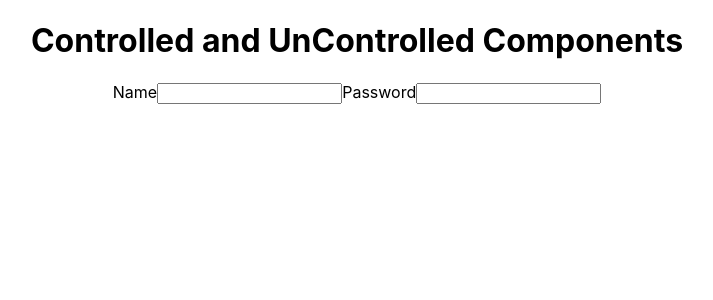
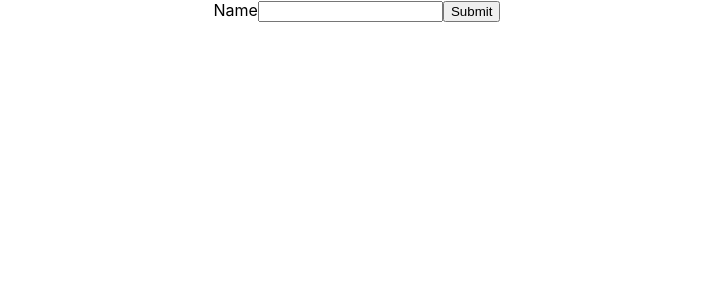
Before and after one commit to swapnilranmale2003/react-practicals, a React (Create React App) app in the folder practiseset3/: page / in a window 1280 px wide. Shown: the top 300 px of the page, without its empty margins (283-996 px from the left). Built offline with nearby package versions, Linux system fonts and the light colour scheme.

Commit message:
Uncontrolled component

```diff
--- a/practiseset3/src/App.js
+++ b/practiseset3/src/App.js
@@ -1,6 +1,7 @@
 
 import './App.css';
 import { useState } from 'react';
+import UnControlled from './UnControlled/UnControlled';
 
 //1 React form
 //Controlled compo
@@ -27,15 +28,16 @@ function App() {
 
   return (
     <div className="App">
-      <h1>Controlled and UnControlled Components</h1>
+      {/* <h1>Controlled and UnControlled Components</h1>
       <form>
         <label>Name</label>
         <input type="text" name='firstName' value={name} onChange={handleChnage} />
         <label>Password</label>
-        {/* <input type="text" value={pswd} onChange={handlePswd} /> */}
+        <input type="text" value={pswd} onChange={handlePswd} />
         <input type="text" name='password' value={pswd} onChange={handleChnage} />
 
-      </form>
+      </form> */}
+      <UnControlled />
     </div>
   );
 }
--- /dev/null
+++ b/practiseset3/src/UnControlled/UnControlled.jsx
@@ -0,0 +1,21 @@
+import React, { useRef } from "react";
+
+function UnControlled() {
+    function handleSubmit(e){
+        e.preventDefault();
+        console.log(refObject.current.value)
+    }
+    const refObject = useRef();
+    console.log(refObject)
+  return (
+    <div>
+      <form action="" onSubmit={handleSubmit}>
+        <label htmlFor="">Name</label>
+        <input type="text" ref={refObject}/>
+        <button>Submit</button>
+      </form>
+    </div>
+  );
+}
+
+export default UnControlled;
```
